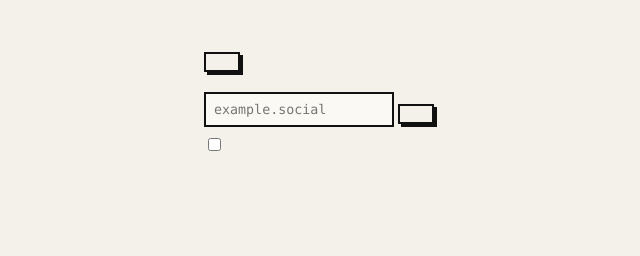
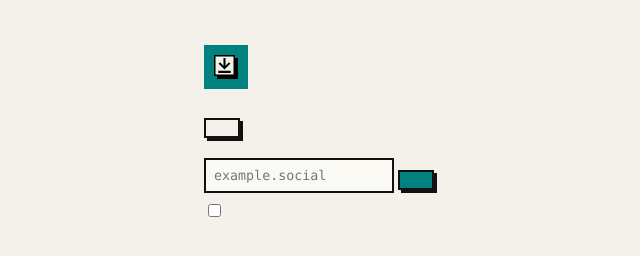
Before and after one commit to breakzplatform/down.blue-extension, a website: page src/options/options.html in a window 1280 px wide. Shown: the whole page, without its empty margins (136-776 px from the left). Drawn offline with Linux system fonts and the light colour scheme.

Commit message:
style(options): add the brand mark and a teal primary button

```diff
--- a/src/options/options.css
+++ b/src/options/options.css
@@ -49,6 +49,17 @@ main {
 
 h1, h2 {
   font-family: var(--font-mono);
+}
+
+.brand {
+  display: flex;
+  align-items: center;
+  gap: 14px;
+}
+
+#add-site-form button[type="submit"] {
+  background: var(--ink-down);
+  color: var(--on-down);
 }
 
 button {
--- a/src/options/options.html
+++ b/src/options/options.html
@@ -8,7 +8,18 @@
 <body>
   <main>
     <header>
-      <h1 data-i18n="extName"></h1>
+      <h1 class="brand">
+        <svg viewBox="0 0 100 100" width="44" height="44" aria-hidden="true">
+          <rect width="100" height="100" fill="var(--ink-down)"/>
+          <g transform="translate(50 50) scale(0.85) translate(-50 -50)">
+            <rect x="26" y="26" width="56" height="56" fill="#000"/>
+            <rect x="18" y="18" width="56" height="56" fill="#000"/>
+            <rect x="22" y="22" width="48" height="48" fill="#F4F1EA"/>
+            <path d="M46 29v22M34 41l12 12 12-12M32 63h28" fill="none" stroke="#000" stroke-width="5.5" stroke-linecap="square"/>
+          </g>
+        </svg>
+        <span data-i18n="extName"></span>
+      </h1>
       <p data-i18n="extDescription"></p>
       <button id="theme-btn" type="button"></button>
     </header>
```
